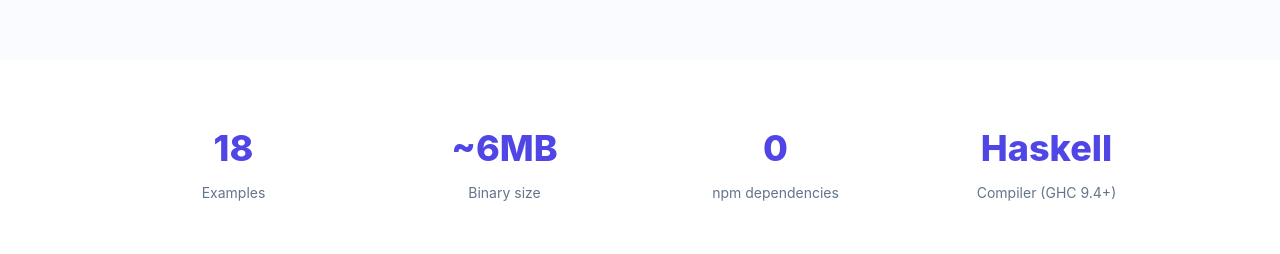
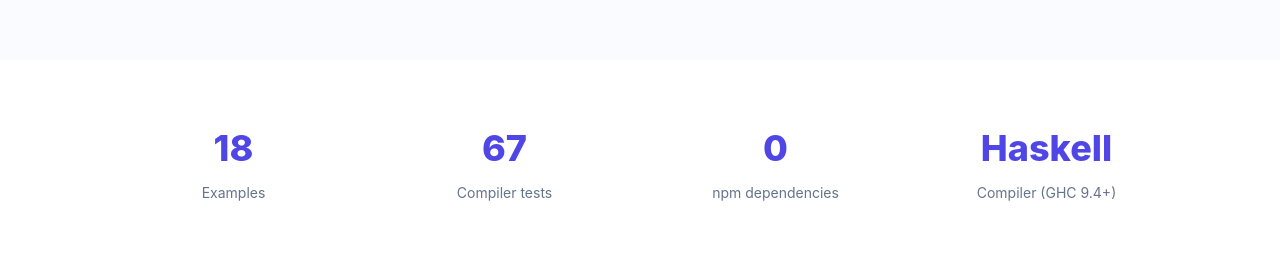
Before and after one commit to anzellai/sky-lang.org, a plain HTML site: page index.html in a window 1280 px wide. Shown: the part 2920-3174 px from the top of the page. Drawn offline with Linux system fonts and the light colour scheme.

Commit message:
fix: replace binary size stat with compiler test count

```diff
--- a/index.html
+++ b/index.html
@@ -218,8 +218,8 @@
                 <span class="stat-label">Examples</span>
             </div>
             <div class="stat">
-                <span class="stat-num">~6MB</span>
-                <span class="stat-label">Binary size</span>
+                <span class="stat-num">67</span>
+                <span class="stat-label">Compiler tests</span>
             </div>
             <div class="stat">
                 <span class="stat-num">0</span>
```
